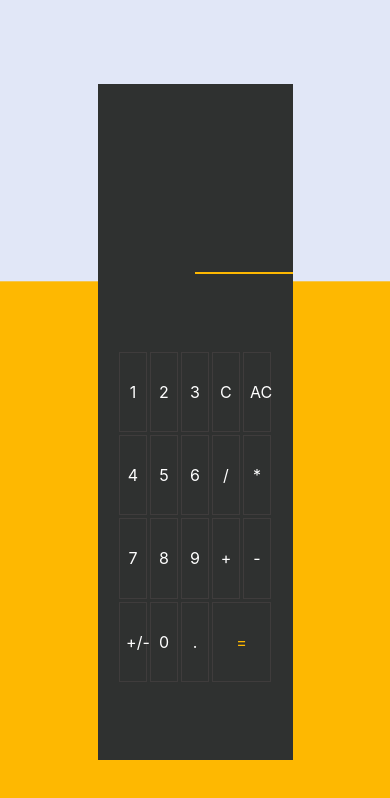
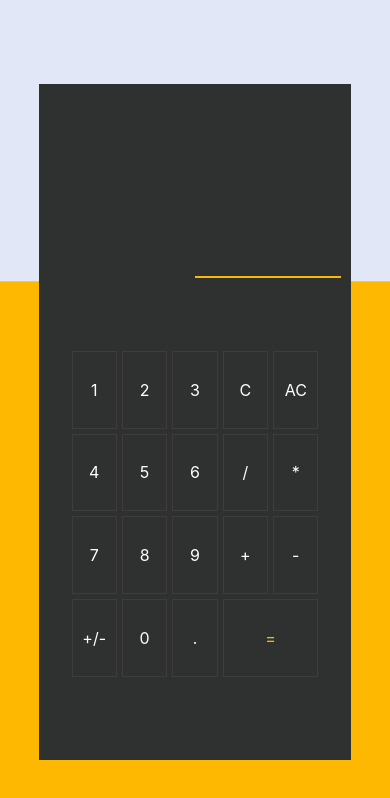
Before and after one commit to razarifa/calculator.github.io, a plain HTML site: page index.html in a window 390 px wide. Both pictures are taken after a click on the button "AC". Drawn offline with Linux system fonts and the light colour scheme.

Commit message:
Responsiveness

```diff
--- a/css/styles.css
+++ b/css/styles.css
@@ -66,3 +66,10 @@ html {
  border-style: solid;
  border: 2px solid #2f3130;
 }
+@media (max-width: 800px) {
+ .caculator-container {
+  height: 80%;
+  width: 80%;
+  padding: 10px;
+ }
+}
--- a/js/scripts.js
+++ b/js/scripts.js
@@ -47,7 +47,7 @@ let a = 0,
 let array = [];
 
 function display(event) {
- if (/^\d+$/.test(event.target.innerText)) {
+ if (/[0-9\.]+$/.test(event.target.innerText)) {
   part.innerText += event.target.innerText;
   array[2] = Number(part.innerText);
  }
@@ -83,7 +83,6 @@ function display(event) {
     array[0] = part.innerText;
     part.innerText = "";
    } else {
-    part.innerText = "";
     if (array[1] == "/" && Number(array[0]) % Number(array[2]) == 0) {
      part.innerText = parseInt(
       operate(array[1], Number(array[0]), Number(array[2]))
```
